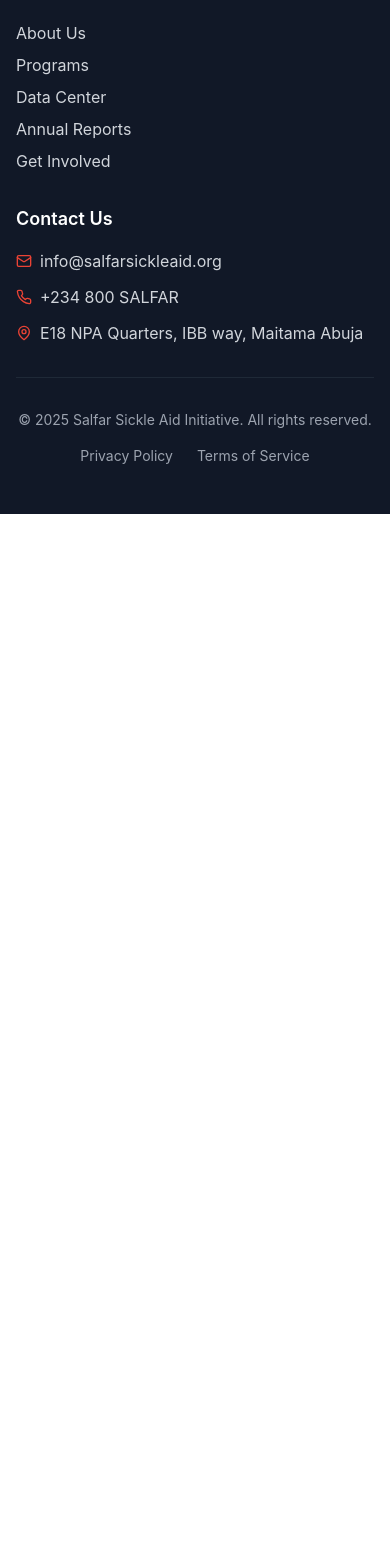
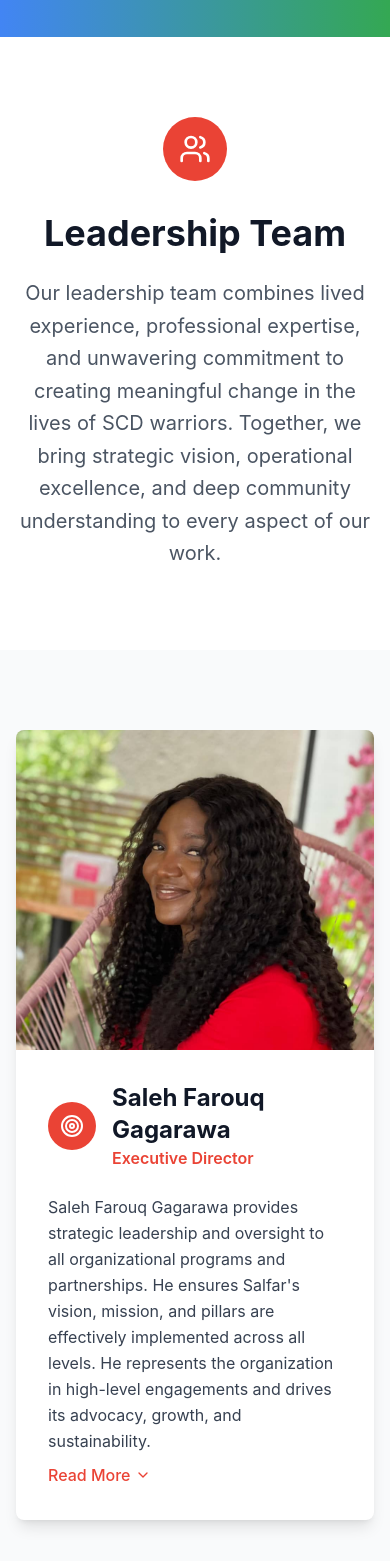
Before and after one commit to aleeyuwada01/salfar, a React (Vite) app: page /team in a window 390 px wide. Shown: the part 387-1948 px from the top of the page. Before the commit the page ends 901 px from the top, so only its background shows below. Built offline with nearby package versions, Linux system fonts and the light colour scheme.

Commit message:
Create Team Page and Reusable ExpandableText Component

```diff
--- a/src/App.tsx
+++ b/src/App.tsx
@@ -9,6 +9,7 @@ import { AnnualReports } from './pages/AnnualReports';
 import { GetInvolved } from './pages/GetInvolved';
 import { ContactUs } from './pages/ContactUs';
 import { DPCreator } from './pages/DPCreator';
+import { Team } from './pages/Team';
 
 function App() {
   return (
@@ -23,6 +24,7 @@ function App() {
           <Route path="/get-involved" element={<GetInvolved />} />
           <Route path="/contact" element={<ContactUs />} />
           <Route path="/dp-creator" element={<DPCreator />} />
+          <Route path="/team" element={<Team />} />
         </Routes>
       </Layout>
     </Router>
--- /dev/null
+++ b/src/components/ExpandableText.tsx
@@ -0,0 +1,26 @@
+import React, { useState } from 'react';
+import { ChevronDown, ChevronUp } from 'lucide-react';
+
+interface ExpandableTextProps {
+  children: React.ReactNode;
+  previewLines?: number;
+}
+
+export const ExpandableText: React.FC<ExpandableTextProps> = ({ children, previewLines = 3 }) => {
+  const [isExpanded, setIsExpanded] = useState(false);
+
+  return (
+    <div>
+      <div className={`${!isExpanded ? `line-clamp-${previewLines}` : ''}`}>
+        {children}
+      </div>
+      <button
+        onClick={() => setIsExpanded(!isExpanded)}
+        className="mt-2 text-google-red hover:text-google-orange font-medium flex items-center space-x-1 transition-colors"
+      >
+        <span>{isExpanded ? 'Show Less' : 'Read More'}</span>
+        {isExpanded ? <ChevronUp className="h-4 w-4" /> : <ChevronDown className="h-4 w-4" />}
+      </button>
+    </div>
+  );
+};
--- a/src/components/Navigation.tsx
+++ b/src/components/Navigation.tsx
@@ -9,6 +9,7 @@ export const Navigation: React.FC = () => {
   const navItems = [
     { path: '/', label: 'Home' },
     { path: '/about', label: 'About Us' },
+    { path: '/team', label: 'Our Team' },
     { path: '/programs', label: 'Programs' },
     { path: '/data-center', label: 'Data Center' },
     { path: '/dp-creator', label: 'DP Creator' },
--- a/src/pages/Home.tsx
+++ b/src/pages/Home.tsx
@@ -1,30 +1,7 @@
 import React, { useState, useEffect } from 'react';
 import { Link } from 'react-router-dom';
 import { UserPlus, Heart, MapPin, TrendingUp, Users, Shield, Calendar, PieChart, ArrowRight, Image as ImageIcon, ChevronDown, ChevronUp } from 'lucide-react';
-
-interface ExpandableTextProps {
-  children: React.ReactNode;
-  previewLines?: number;
-}
-
-const ExpandableText: React.FC<ExpandableTextProps> = ({ children, previewLines = 3 }) => {
-  const [isExpanded, setIsExpanded] = useState(false);
-
-  return (
-    <div>
-      <div className={`${!isExpanded ? `line-clamp-${previewLines}` : ''}`}>
-        {children}
-      </div>
-      <button
-        onClick={() => setIsExpanded(!isExpanded)}
-        className="mt-2 text-google-red hover:text-google-orange font-medium flex items-center space-x-1 transition-colors"
-      >
-        <span>{isExpanded ? 'Show Less' : 'Read More'}</span>
-        {isExpanded ? <ChevronUp className="h-4 w-4" /> : <ChevronDown className="h-4 w-4" />}
-      </button>
-    </div>
-  );
-};
+import { ExpandableText } from '../components/ExpandableText';
 
 export const Home: React.FC = () => {
   const [stats, setStats] = useState({
--- /dev/null
+++ b/src/pages/Team.tsx
@@ -0,0 +1,167 @@
+import React from 'react';
+import { Users, Award, Target, Heart } from 'lucide-react';
+import { ExpandableText } from '../components/ExpandableText';
+import executiveDirectorImage from '../assets/team/WhatsApp Image 2025-07-08 at 10.04.27_13bf693a.jpg';
+import grantsLeadImage from '../assets/team/WhatsApp Image 2025-07-08 at 10.00.33_a6dd1dea.jpg';
+
+export const Team: React.FC = () => {
+  const teamMembers = [
+    {
+      name: "Saleh Farouq Gagarawa",
+      title: "Executive Director",
+      description: "Saleh Farouq Gagarawa provides strategic leadership and oversight to all organizational programs and partnerships. He ensures Salfar's vision, mission, and pillars are effectively implemented across all levels. He represents the organization in high-level engagements and drives its advocacy, growth, and sustainability.",
+      image: executiveDirectorImage,
+      icon: Target
+    },
+    {
+      name: "Happiness",
+      title: "Grants, Policy & Partnership Lead",
+      description: "Happiness brings heart, brilliance, and strategy to everything she does. As Salfar's Grants and Policy Lead, she not only secures the resources that drive our programs she ensures every project reflects the dignity, rights, and realities of Sickle Cell Warriors. Her deep commitment to equity and her gift for turning ideas into action make her an essential force behind our mission. With Happiness on the team, hope meets structure and impact becomes inevitable.",
+      image: grantsLeadImage,
+      icon: Award
+    }
+  ];
+
+  return (
+    <div className="animate-fade-in">
+      {/* Hero Section */}
+      <section className="bg-gradient-to-r from-google-blue to-google-green py-20">
+        <div className="max-w-7xl mx-auto px-4 sm:px-6 lg:px-8 text-center">
+          <h1 className="text-5xl font-bold text-white mb-6">Our Team</h1>
+          <p className="text-xl text-white max-w-3xl mx-auto">
+            Meet the dedicated individuals leading SALFAR's mission to support and empower
+            SCD warriors across Nigeria.
+          </p>
+        </div>
+      </section>
+
+      {/* Team Introduction */}
+      <section className="py-20 bg-white">
+        <div className="max-w-4xl mx-auto px-4 sm:px-6 lg:px-8 text-center">
+          <div className="bg-google-red p-4 rounded-full w-fit mx-auto mb-8">
+            <Users className="h-8 w-8 text-white" />
+          </div>
+          <h2 className="text-4xl font-bold text-gray-900 mb-6">Leadership Team</h2>
+          <p className="text-xl text-gray-600 leading-relaxed">
+            Our leadership team combines lived experience, professional expertise, and unwavering
+            commitment to creating meaningful change in the lives of SCD warriors. Together, we
+            bring strategic vision, operational excellence, and deep community understanding to
+            every aspect of our work.
+          </p>
+        </div>
+      </section>
+
+      {/* Team Members */}
+      <section className="py-20 bg-gray-50">
+        <div className="max-w-7xl mx-auto px-4 sm:px-6 lg:px-8">
+          <div className="grid grid-cols-1 lg:grid-cols-2 gap-12">
+            {teamMembers.map((member, index) => {
+              const IconComponent = member.icon;
+              return (
+                <div key={index} className="bg-white rounded-lg shadow-lg overflow-hidden hover:shadow-xl transition-shadow">
+                  <div className="aspect-w-16 aspect-h-12">
+                    <img
+                      src={member.image}
+                      alt={member.name}
+                      className="w-full h-80 object-cover"
+                    />
+                  </div>
+                  <div className="p-8">
+                    <div className="flex items-center mb-6">
+                      <div className="bg-google-red p-3 rounded-full mr-4">
+                        <IconComponent className="h-6 w-6 text-white" />
+                      </div>
+                      <div>
+                        <h3 className="text-2xl font-bold text-gray-900">{member.name}</h3>
+                        <p className="text-google-red font-semibold">{member.title}</p>
+                      </div>
+                    </div>
+
+                    <div className="text-gray-700 leading-relaxed">
+                      <ExpandableText previewLines={4}>
+                        <p>{member.description}</p>
+                      </ExpandableText>
+                    </div>
+                  </div>
+                </div>
+              );
+            })}
+          </div>
+        </div>
+      </section>
+
+      {/* Team Values */}
+      <section className="py-20 bg-white">
+        <div className="max-w-7xl mx-auto px-4 sm:px-6 lg:px-8">
+          <div className="text-center mb-16">
+            <h2 className="text-4xl font-bold text-gray-900 mb-4">Our Values</h2>
+            <p className="text-xl text-gray-600">
+              The principles that guide our team and drive our mission forward.
+            </p>
+          </div>
+
+          <div className="grid grid-cols-1 md:grid-cols-2 lg:grid-cols-4 gap-8">
+            <div className="text-center p-6 bg-gray-50 rounded-lg">
+              <div className="bg-google-red p-4 rounded-full w-fit mx-auto mb-6">
+                <Heart className="h-8 w-8 text-white" />
+              </div>
+              <h3 className="text-xl font-bold text-gray-900 mb-3">Empathy</h3>
+              <p className="text-gray-600">
+                We lead with understanding and compassion, recognizing the lived experiences of every warrior.
+              </p>
+            </div>
+
+            <div className="text-center p-6 bg-gray-50 rounded-lg">
+              <div className="bg-google-orange p-4 rounded-full w-fit mx-auto mb-6">
+                <Users className="h-8 w-8 text-white" />
+              </div>
+              <h3 className="text-xl font-bold text-gray-900 mb-3">Inclusion</h3>
+              <p className="text-gray-600">
+                We ensure every voice is heard and every warrior has access to our programs and support.
+              </p>
+            </div>
+
+            <div className="text-center p-6 bg-gray-50 rounded-lg">
+              <div className="bg-google-green p-4 rounded-full w-fit mx-auto mb-6">
+                <Target className="h-8 w-8 text-white" />
+              </div>
+              <h3 className="text-xl font-bold text-gray-900 mb-3">Impact</h3>
+              <p className="text-gray-600">
+                We focus on creating measurable, sustainable change that transforms lives and communities.
+              </p>
+            </div>
+
+            <div className="text-center p-6 bg-gray-50 rounded-lg">
+              <div className="bg-google-blue p-4 rounded-full w-fit mx-auto mb-6">
+                <Award className="h-8 w-8 text-white" />
+              </div>
+              <h3 className="text-xl font-bold text-gray-900 mb-3">Excellence</h3>
+              <p className="text-gray-600">
+                We strive for the highest standards in everything we do, from program delivery to partnerships.
+              </p>
+            </div>
+          </div>
+        </div>
+      </section>
+
+      {/* Join Our Team */}
+      <section className="py-20 bg-google-red">
+        <div className="max-w-4xl mx-auto px-4 sm:px-6 lg:px-8 text-center">
+          <h2 className="text-4xl font-bold text-white mb-6">Join Our Mission</h2>
+          <p className="text-xl text-white mb-8">
+            We're always looking for passionate individuals who share our commitment to supporting
+            SCD warriors. Whether as staff, volunteers, or partners, there's a place for you in our movement.
+          </p>
+          <div className="flex flex-col sm:flex-row gap-4 justify-center">
+            <button className="bg-white text-google-red px-8 py-4 rounded-full font-semibold text-lg hover:bg-gray-100 transition-colors">
+              View Open Positions
+            </button>
+            <button className="border-2 border-white text-white px-8 py-4 rounded-full font-semibold text-lg hover:bg-white hover:text-google-red transition-colors">
+              Volunteer With Us
+            </button>
+          </div>
+        </div>
+      </section>
+    </div>
+  );
+};
```
